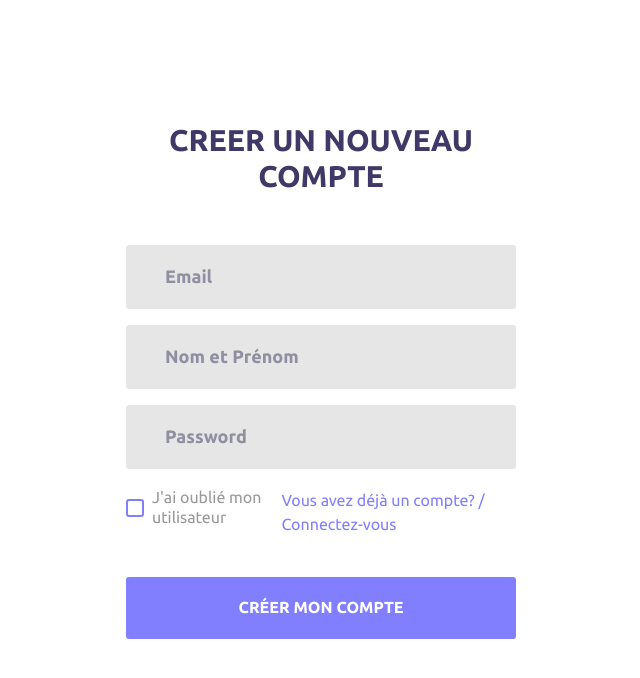
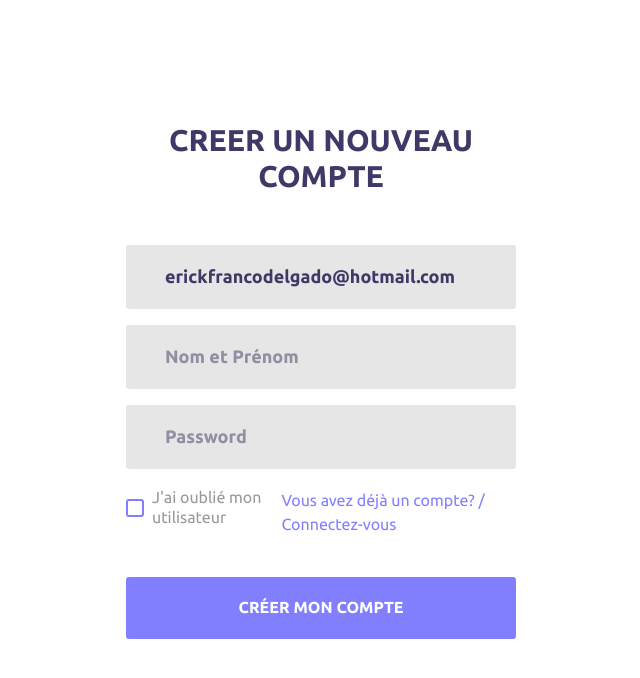
Before and after one commit to gache/Form-Validation, an Angular app: page /registre in a window 1280 px wide. Shown: the top 678 px of the page, without its empty margins (319-959 px from the left). Built offline with nearby package versions, Linux system fonts and the light colour scheme.

Commit message:
j'obtiens l'information de mon formulaire avec ngModel

```diff
--- a/src/app/pages/registre/registre.component.html
+++ b/src/app/pages/registre/registre.component.html
@@ -1,29 +1,29 @@
 <div class="limiter">
     <div class="container-login100">
         <div class="wrap-login100 p-t-50 p-b-90">
-            <form class="login100-form validate-form flex-sb flex-w">
-
+            <!--avec le formsModule importer j'appelle ngSubmit  et lui appelle à ma methode onSubmit()  -->
+            <form (ngSubmit)="onSubmit()" class="login100-form validate-form flex-sb flex-w">
                 <span class="login100-form-title p-b-51">
           Creer un nouveau compte
         </span>
 
                 <!-- <span class="text-danger">Le courrier est obligatoire </span> -->
                 <div class="wrap-input100 m-b-16">
-                    <input class="input100" type="text" name="email" placeholder="Email">
+                    <input class="input100" type="text" name="email" placeholder="Email" [(ngModel)]="utilisateur.email">
 
                     <span class="focus-input100"></span>
                 </div>
 
                 <!-- <span class="text-danger">Le prenom est obligatoire</span> -->
                 <div class="wrap-input100 m-b-16">
-                    <input class="input100" type="text" name="nom" placeholder="Nom et Prénom">
+                    <input class="input100" type="text" name="nom" placeholder="Nom et Prénom" [(ngModel)]="utilisateur.nom">
 
                     <span class="focus-input100"></span>
                 </div>
 
                 <!-- <span class="text-danger"> le password doit y avoir minimun six lettre</span> -->
                 <div class="wrap-input100 m-b-16" data-validate="Password is required">
-                    <input class="input100" type="password" name="password" placeholder="Password">
+                    <input class="input100" type="password" name="password" placeholder="Password" [(ngModel)]="utilisateur.passaword">
                     <span class="focus-input100"></span>
                 </div>
 
--- a/src/app/pages/registre/registre.component.ts
+++ b/src/app/pages/registre/registre.component.ts
@@ -1,4 +1,5 @@
 import { Component, OnInit } from '@angular/core';
+import { UtilisateurModel } from '../../models/utilisateur.model';
 
 @Component({
   selector: 'app-registre',
@@ -6,10 +7,24 @@ import { Component, OnInit } from '@angular/core';
   styleUrls: ['./registre.component.css']
 })
 export class RegistreComponent implements OnInit {
+  //  Propriété
+  utilisateur: UtilisateurModel;
 
   constructor() { }
 
   ngOnInit() {
+    // itilalisation de ma proproété utilisateur
+    this.utilisateur = new UtilisateurModel();
+    this.utilisateur.email = "erickfrancodelgado@hotmail.com"
+
+
+  }
+
+  onSubmit() {
+    console.log('formulaire envoyé');
+    console.log(this.utilisateur);
+
+
   }
 
 }
```
Also changed, not shown: src/app/app.module.ts (+7 -1 lines).
